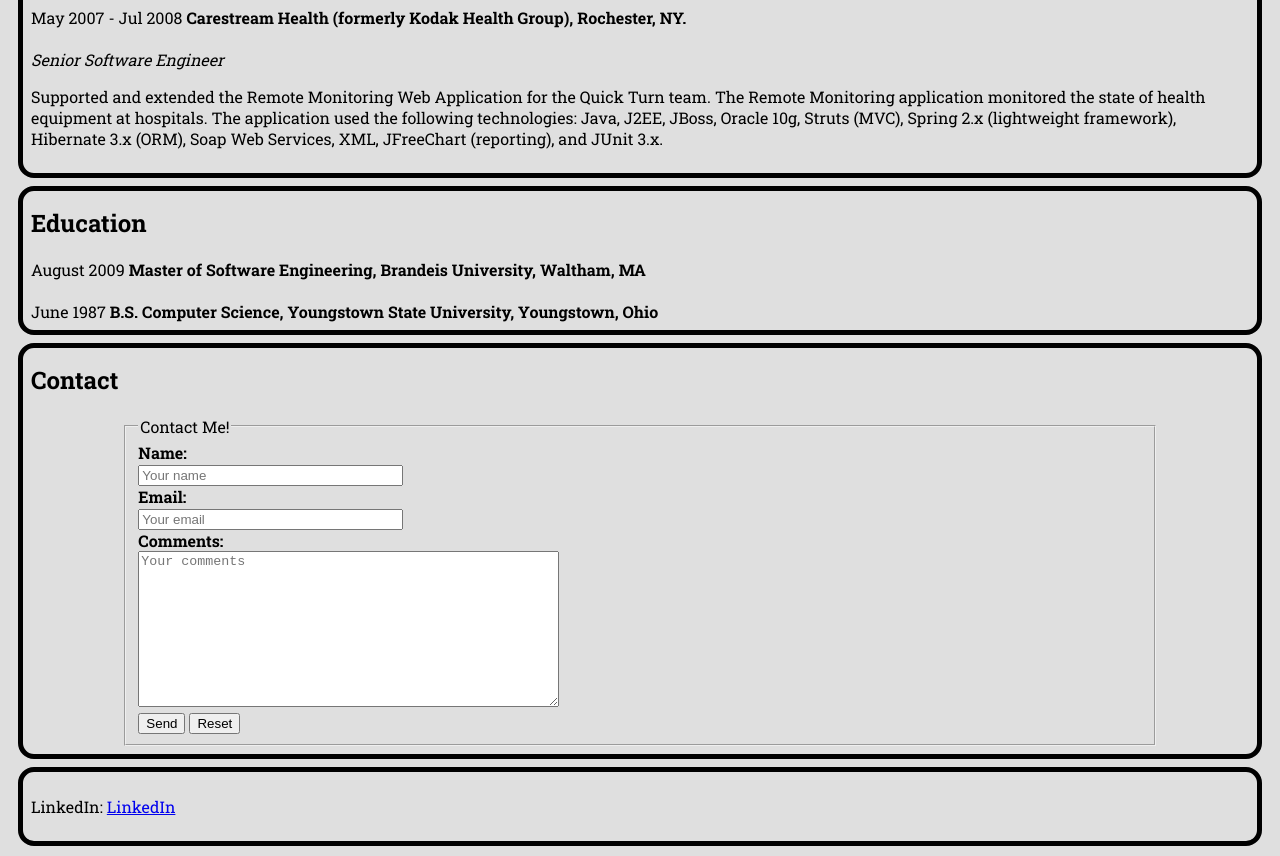
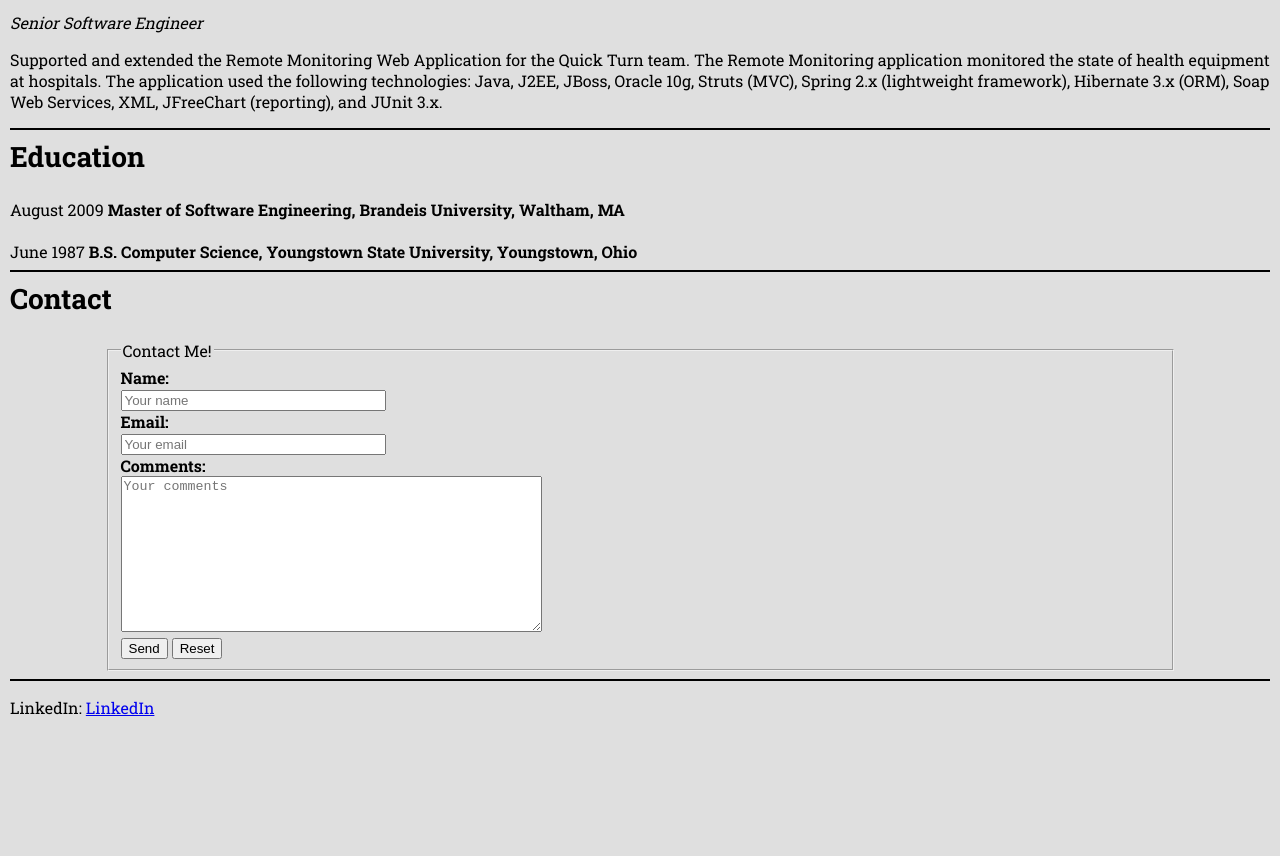
Before and after one commit to garyjolly/garyjolly.github.io, a plain HTML site: page index.html in a window 1280 px wide. Shown: the part 940-1796 px from the top of the page. After the commit the page ends 1674 px from the top, so only its background shows below. Drawn offline with Linux system fonts and the light colour scheme.

Commit message:
Header WIP

```diff
--- a/css/style.css
+++ b/css/style.css
@@ -9,6 +9,10 @@ html {
 body {
     background-color: rgba(211, 211, 211, 0.726);
     margin: 10px;
+}
+
+hr {
+    border: 1px solid black;
 }
 
 header {
@@ -50,40 +54,18 @@ nav a {
     border-radius: .25rem;
 }
 
-/*main > * {
-    border: 5px solid black;
-    margin 10p0x;
-    border-radius: 1rem;
-}*/
-
-main > *, footer {
-    border: 5px solid black;
-    margin: .5rem;
-    padding: .5rem;
-    border-radius: 1rem;
+nav a:hover {
+    background-color: rgba(157, 157, 168);
+    color: black;
+    font-weight: bold;
 }
 
 section h2 {
-    font-size: 1.5rem;
+    font-size: 1.75rem;
     margin-top: .5rem;
 }
 
-section p {
-    /* margin-bottom: .5rem; */
-}
-
-/* .contact form fieldset {
-    background-color: yellow;
-} */
-
-#contact {
-    /* background-color: black;
-    color: white; */
-
-}
-
 #contact form {
-    /* background-color: yellow; */
     width: 85%;
     margin: 0 auto;
 }
--- a/index.html
+++ b/index.html
@@ -30,6 +30,7 @@
             C#, ASP.NET, NHibernate for .NET, JUnit, Ant, Maven, Gradle, Github, Subversion, XML and related
             technologies, JSON, RESTful Web Services, Eclipse IDE, Visual Studio IDE, C++, C, Unix.
             </p>
+            <hr>
         </section>
         <section id="experience">
             <h2>Experience</h2>
@@ -86,6 +87,7 @@
                     framework), Hibernate 3.x (ORM), Soap Web Services, XML, JFreeChart (reporting), and JUnit 3.x.
                 </p>
             </article>
+            <hr>
         </section>
         <section id="education">
             <h2>Education</h2>
@@ -97,6 +99,7 @@
                 <span class="date">June 1987</span>
                 <span class="degree"><strong>B.S. Computer Science, Youngstown State University, Youngstown, Ohio</strong></span>
             </article>
+            <hr>
         </section>
         <section id="contact">
             <h2>Contact</h2>
@@ -127,6 +130,7 @@
                   </div>
                 </fieldset>
               </form>
+              <hr>
         </section>
     </main>
     <footer>
```
